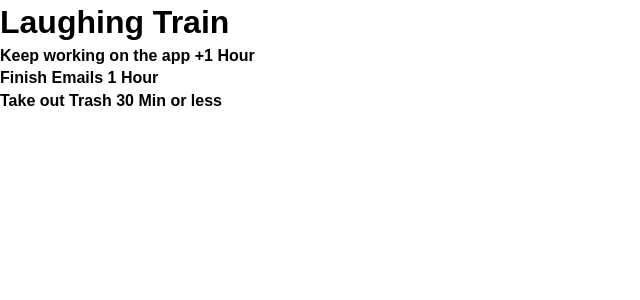
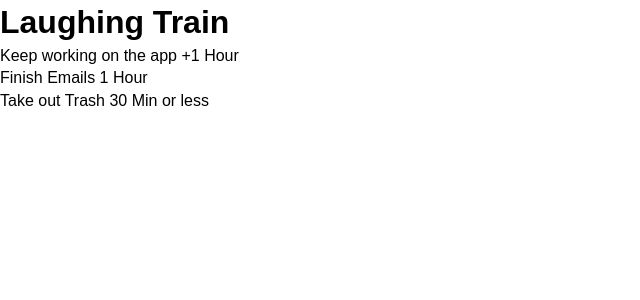
Before and after one commit to MurrTuck/laughing-train, a React (Create React App) app: page / in a window 1280 px wide. Shown: the top 300 px of the page, without its empty margins (0-640 px from the left). Built offline with nearby package versions, Linux system fonts and the light colour scheme.

Commit message:
Added the TodoItem file to display the task

```diff
--- /dev/null
+++ b/src/components/TodoItem.js
@@ -0,0 +1,15 @@
+import React, { Component } from 'react'
+
+export class TodoItem extends Component {
+    render() {
+        return (
+            <div>
+                <p>
+                    {this.props.todo.title}  {this.props.todo.timeEstimate}
+                </p>
+            </div>
+        )
+    }
+}
+
+export default TodoItem
--- a/src/components/Todos.js
+++ b/src/components/Todos.js
@@ -1,11 +1,12 @@
 import React, { Component } from 'react';
+import TodoItem from './TodoItem'
 
 
 class Todos extends Component {
     render() {
         return (
             this.props.todos.map((todo) => (
-                <h4>{todo.title} {todo.timeEstimate}</h4>
+                <TodoItem key={todo.id} todo={todo} />
             ))
         );
     }
```
